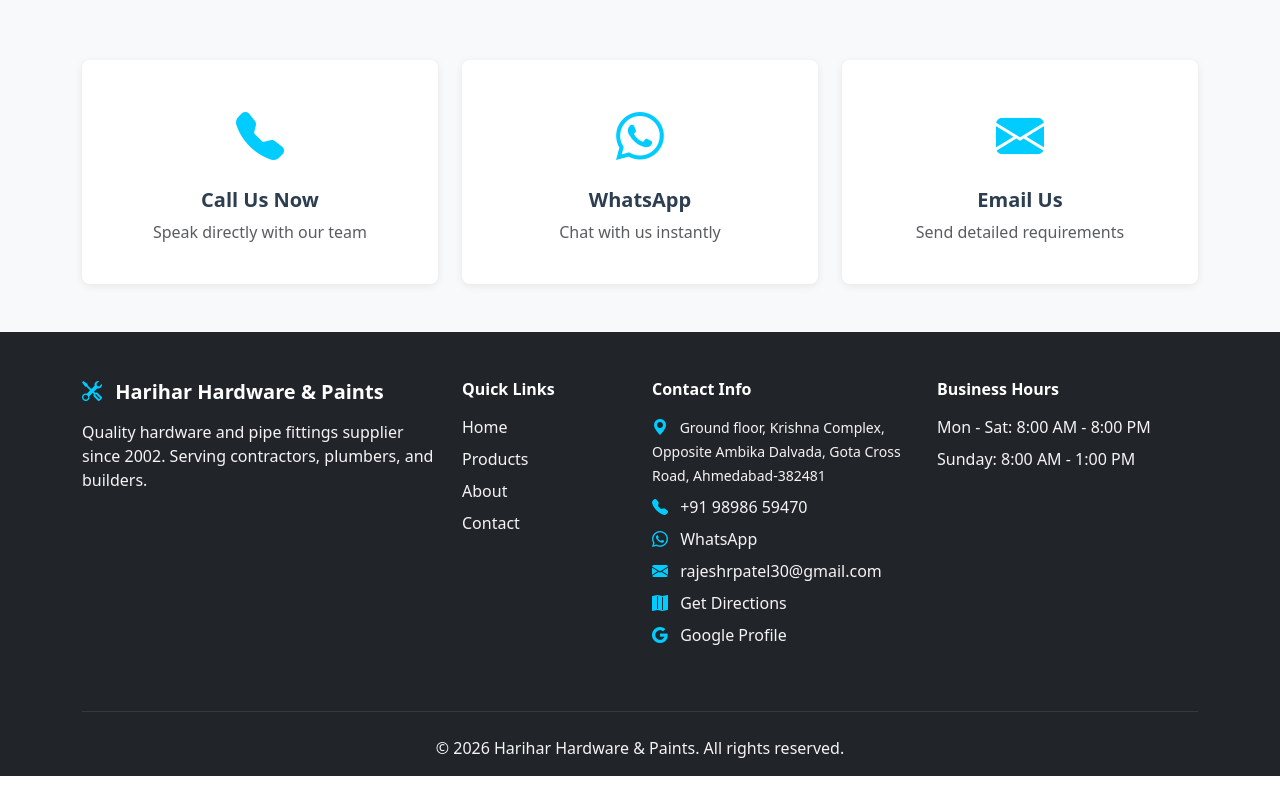
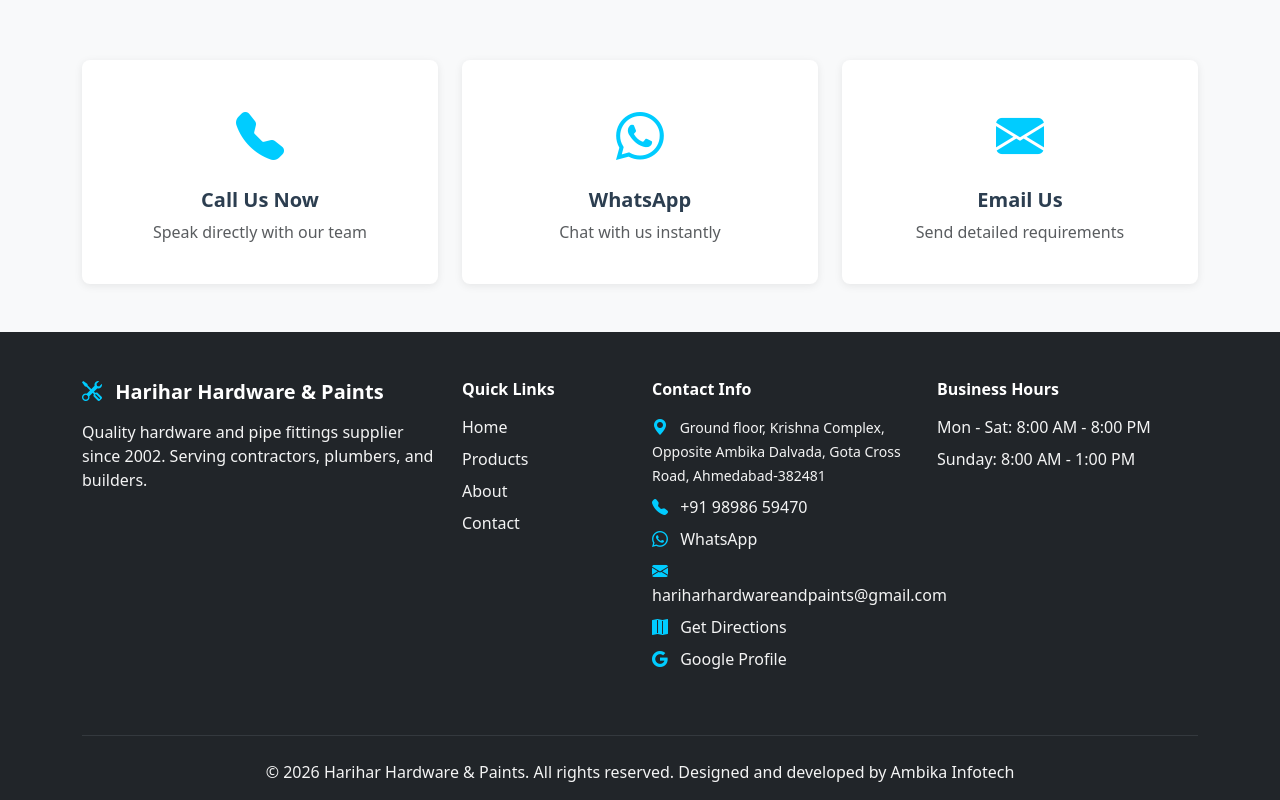
Before and after one commit to ambika-infotech-service/HariharHardware, an Angular app: page /contact in a window 1280 px wide. Shown: the part 1714-2514 px from the top of the page. Before the commit the page ends 2490 px from the top, so only its background shows below. Built offline with nearby package versions, Linux system fonts and the light colour scheme.

Commit message:
email and footer updated

```diff
--- a/src/app/components/footer/footer.html
+++ b/src/app/components/footer/footer.html
@@ -68,10 +68,10 @@
           <li class="mb-2">
             <i class="bi bi-envelope-fill me-2"></i>
             <a
-              href="mailto:rajeshrpatel30@gmail.com"
+              href="mailto:hariharhardwareandpaints@gmail.com"
               class="text-light-emphasis text-decoration-none"
             >
-              rajeshrpatel30&#64;gmail.com
+              hariharhardwareandpaints&#64;gmail.com
             </a>
           </li>
           <li class="mb-2">
@@ -117,6 +117,14 @@
       <div class="col-12 text-center">
         <p class="mb-0 text-light-emphasis">
           {{ translate('footer.copyright') }}
+          Designed and developed by
+          <a
+            href="https://ambikainfotech.online"
+            target="_blank"
+            rel="noopener noreferrer"
+            class="text-decoration-none text-primary"
+            >Ambika Infotech</a
+          >
         </p>
       </div>
     </div>
--- a/src/app/pages/contact/contact.ts
+++ b/src/app/pages/contact/contact.ts
@@ -85,7 +85,7 @@
 
   readonly phoneNumber = '+919898659470';
   readonly whatsappNumber = '919898659470';
-  readonly email = 'rajeshrpatel30@gmail.com';
+  readonly email = 'hariharhardwareandpaints@gmail.com';
   readonly googleBusinessUrl = 'https://share.google/g2uXPImPeFOepBdNM';
   readonly googleMapsUrl = 'https://www.google.com/maps?s=web&lqi=ChBoYXJpaGFyIGhhcmR3YXJlSMW4xt3nlYCACFoaEAAQARgAGAEiEGhhcmloYXIgaGFyZHdhcmWSAQ5oYXJkd2FyZV9zdG9yZQ&phdesc=iNc8oIQAxOg&vet=12ahUKEwiu4tz-z86SAxVVRTABHV8ABVYQ1YkKegQIJhAB..i&cs=0&um=1&ie=UTF-8&fb=1&gl=in&sa=X&geocode=KRmS66kog145Me_oU0YdAiqr&daddr=Krishna+Complex,+Opposite+Ambika+Dalwada,+Gota+Highway+Chowkdi,+Chandlodiya+Rd,+Gota,+Ahmedabad,+Gujarat+382481';
   readonly mapEmbedUrl: SafeResourceUrl = this.sanitizer.bypassSecurityTrustResourceUrl(
--- a/src/index.html
+++ b/src/index.html
@@ -44,7 +44,7 @@
       "description": "Quality Hardware & Pipe Fittings supplier in Ahmedabad since 2002",
       "image": "https://hariharhardware.ambikainfotech.online/assets/logo.png",
       "telephone": "+919898659470",
-      "email": "rajeshrpatel30@gmail.com",
+      "email": "hariharhardwareandpaints@gmail.com",
       "address": {
         "@type": "PostalAddress",
         "streetAddress": "Krishna Complex, Opposite Ambika Dalwada, Gota Highway Chowkdi, Chandlodiya Rd",
```
Also changed, not shown: dev-docs/DEPLOYMENT.md (+1 -1 lines), dev-docs/PROJECT_SUMMARY.md (+1 -1 lines), 1 other file (tests, documents, lock files or other folders).
